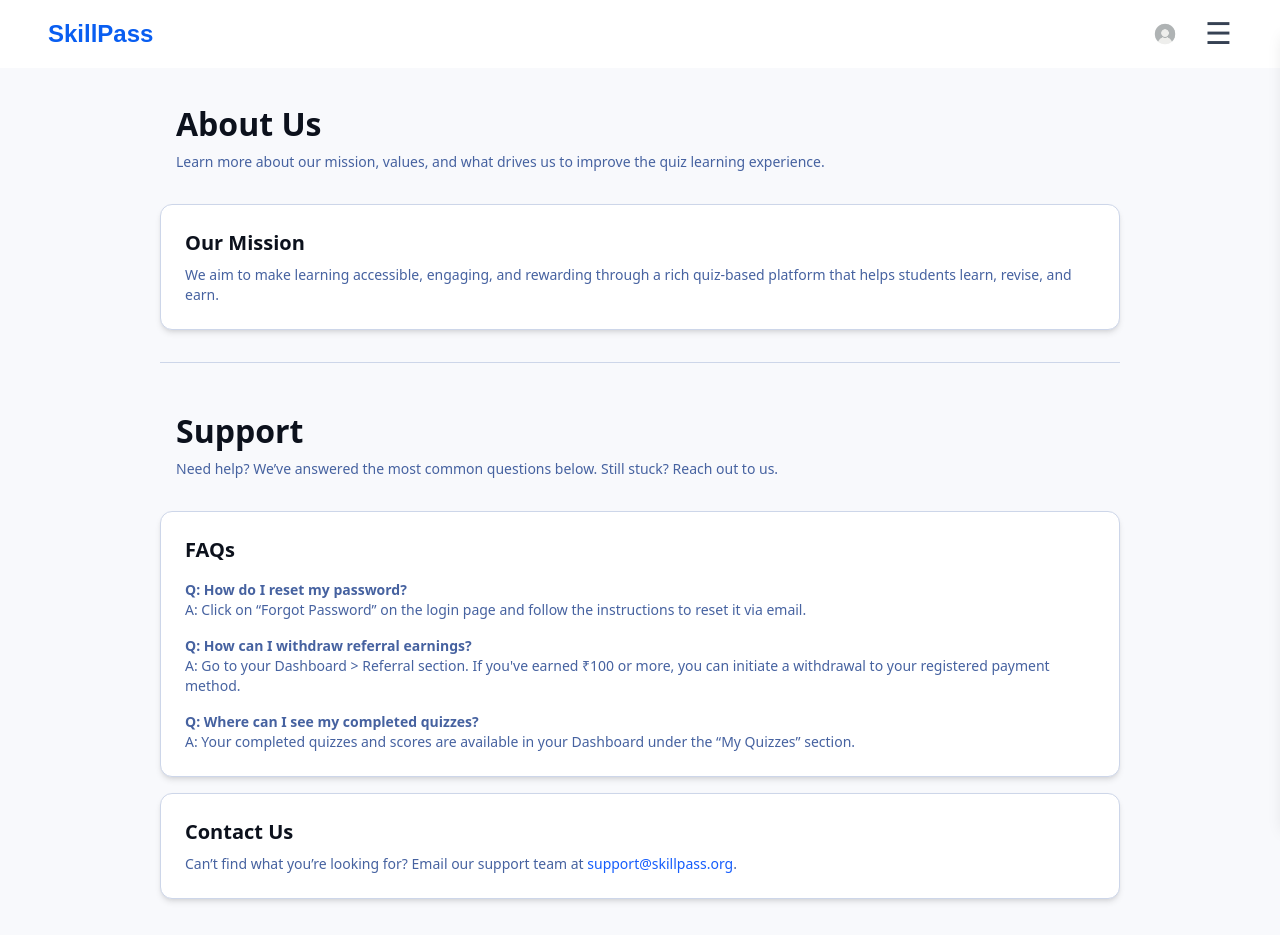
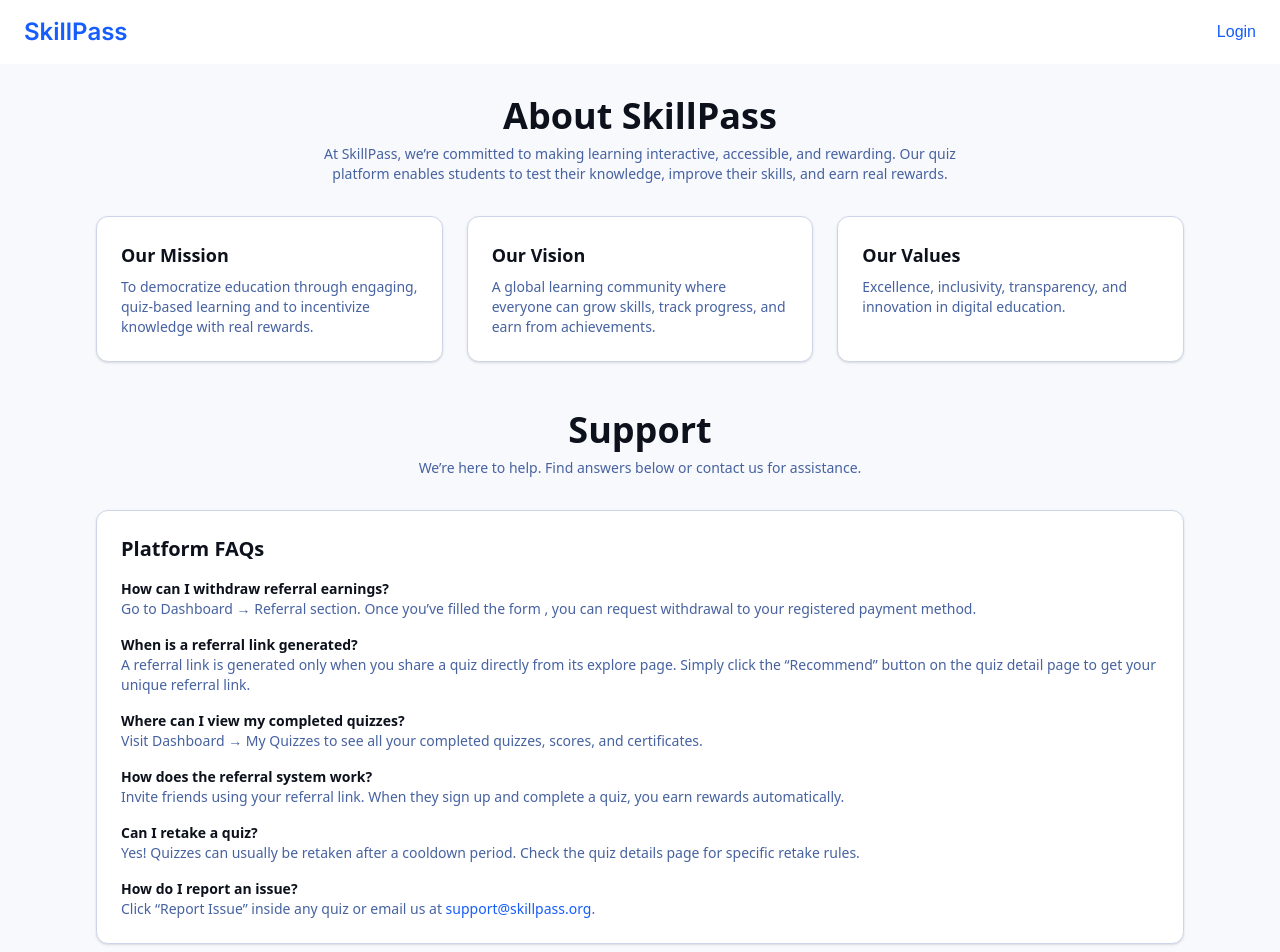
Before and after one commit to gautamabhish/Skillpass, a Next.js app: page /about in a window 1280 px wide. Shown: the top 952 px of the page. Built offline with nearby package versions, Linux system fonts and the light colour scheme.

Commit message:
refactor: Update AboutAndSupportPage layout and content for improved user experience refactor: Replace NavbarLogged with ExploreNavbar in AboutAndSupportPage refactor: Enhance hooks to prevent unnecessary refetching on window focus, reconnect, and mount

```diff
--- a/src/app/about/page.tsx
+++ b/src/app/about/page.tsx
@@ -1,74 +1,117 @@
 'use client';
 
-import NavbarLogged from '@/components/ui/globals/NavbarLogged';
+import Navbar from '@/components/ui/globals/ExploreNavbar';
+// import NavbarLogged from '@/components/ui/globals/NavbarLogged';
+import Link from 'next/link';
 
 const AboutAndSupportPage: React.FC = () => {
   return (
-    <div>
-      <NavbarLogged />
-      <div
-        className="relative flex min-h-screen flex-col bg-[#f8f9fc] overflow-x-hidden"
+    <div className="bg-[#f8f9fc] min-h-screen flex flex-col">
+      <Navbar />
+
+      <main
+        className="flex-1 w-full max-w-6xl mx-auto p-4 sm:p-6 lg:p-8"
         style={{ fontFamily: '"Public Sans", "Noto Sans", sans-serif' }}
       >
-        <div className="px-40 flex justify-center py-5">
-          <div className="max-w-[960px] flex-1">
-            {/* About Section */}
-            <div className="p-4">
-              <h1 className="text-[#0c111c] text-[32px] font-bold leading-tight">About Us</h1>
-              <p className="text-[#4662a0] text-sm mt-2">
-                Learn more about our mission, values, and what drives us to improve the quiz learning experience.
+        {/* ABOUT */}
+        <section className="mb-12">
+          <div className="text-center mb-8">
+            <h1 className="text-3xl sm:text-4xl font-bold text-[#0c111c]">About SkillPass</h1>
+            <p className="text-sm text-[#4662a0] max-w-2xl mx-auto mt-2">
+              At SkillPass, we’re committed to making learning interactive, accessible, and rewarding.
+              Our quiz platform enables students to test their knowledge, improve their skills, and earn real rewards.
             </p>
           </div>
 
-            <div className="bg-white shadow-md rounded-xl p-6 my-4 border border-[#cdd6e9]">
-              <h2 className="text-[#0c111c] text-xl font-semibold mb-2">Our Mission</h2>
+          <div className="grid sm:grid-cols-2 lg:grid-cols-3 gap-6">
+            <div className="bg-white rounded-xl shadow-sm border border-[#cdd6e9] p-6">
+              <h3 className="text-[#0c111c] text-lg font-semibold mb-2">Our Mission</h3>
               <p className="text-[#4662a0] text-sm">
-                We aim to make learning accessible, engaging, and rewarding through a rich quiz-based platform that helps students learn, revise, and earn.
+                To democratize education through engaging, quiz-based learning and to incentivize knowledge with real rewards.
+              </p>
+            </div>
+            <div className="bg-white rounded-xl shadow-sm border border-[#cdd6e9] p-6">
+              <h3 className="text-[#0c111c] text-lg font-semibold mb-2">Our Vision</h3>
+              <p className="text-[#4662a0] text-sm">
+                A global learning community where everyone can grow skills, track progress, and earn from achievements.
+              </p>
+            </div>
+            <div className="bg-white rounded-xl shadow-sm border border-[#cdd6e9] p-6">
+              <h3 className="text-[#0c111c] text-lg font-semibold mb-2">Our Values</h3>
+              <p className="text-[#4662a0] text-sm">
+                Excellence, inclusivity, transparency, and innovation in digital education.
               </p>
             </div>
 
-            {/* Divider */}
-            <div className="border-t border-[#cdd6e9] my-8" />
+          </div>
+        </section>
 
-            {/* Support Section */}
-            <div className="p-4">
-              <h1 className="text-[#0c111c] text-[32px] font-bold leading-tight">Support</h1>
-              <p className="text-[#4662a0] text-sm mt-2">
-                Need help? We’ve answered the most common questions below. Still stuck? Reach out to us.
+        {/* SUPPORT */}
+        <section>
+          <div className="text-center mb-8">
+            <h1 className="text-3xl sm:text-4xl font-bold text-[#0c111c]">Support</h1>
+            <p className="text-sm text-[#4662a0] max-w-2xl mx-auto mt-2">
+              We’re here to help. Find answers below or contact us for assistance.
             </p>
           </div>
 
-            <div className="bg-white shadow-md rounded-xl p-6 my-4 border border-[#cdd6e9]">
-              <h2 className="text-[#0c111c] text-xl font-semibold mb-4">FAQs</h2>
-              <div className="space-y-4 text-[#4662a0] text-sm">
+          <div className="bg-white rounded-xl shadow-sm border border-[#cdd6e9] p-6 mb-6">
+            <h2 className="text-xl font-semibold text-[#0c111c] mb-4">Platform FAQs</h2>
+            <div className="space-y-4 text-sm text-[#4662a0]">
               <div>
-                  <strong>Q: How do I reset my password?</strong>
-                  <p>A: Click on “Forgot Password” on the login page and follow the instructions to reset it via email.</p>
+                <strong className="block text-[#0c111c]">How can I withdraw referral earnings?</strong>
+                <p>Go to Dashboard → Referral section. Once you’ve filled the form , you can request withdrawal to your registered payment method.</p>
+              </div>
+
+               <div>
+    <strong className="block text-[#0c111c]">When is a referral link generated?</strong>
+    <p>
+      A referral link is generated only when you share a quiz directly from its explore page. Simply click the “Recommend” button on the quiz detail page to get your unique referral link.
+    </p>
+  </div>
+
+              <div>
+                <strong className="block text-[#0c111c]">Where can I view my completed quizzes?</strong>
+                <p>Visit Dashboard → My Quizzes to see all your completed quizzes, scores, and certificates.</p>
               </div>
               <div>
-                  <strong>Q: How can I withdraw referral earnings?</strong>
-                  <p>A: Go to your Dashboard &gt; Referral section. If you've earned ₹100 or more, you can initiate a withdrawal to your registered payment method.</p>
+                <strong className="block text-[#0c111c]">How does the referral system work?</strong>
+                <p>Invite friends using your referral link. When they sign up and complete a quiz, you earn rewards automatically.</p>
               </div>
               <div>
-                  <strong>Q: Where can I see my completed quizzes?</strong>
-                  <p>A: Your completed quizzes and scores are available in your Dashboard under the “My Quizzes” section.</p>
+                <strong className="block text-[#0c111c]">Can I retake a quiz?</strong>
+                <p>Yes! Quizzes can usually be retaken after a cooldown period. Check the quiz details page for specific retake rules.</p>
+              </div>
+              <div>
+                <strong className="block text-[#0c111c]">How do I report an issue?</strong>
+                <p>Click “Report Issue” inside any quiz or email us at <a href="mailto:support@skillpass.org" className="text-blue-600 hover:underline">support@skillpass.org</a>.</p>
               </div>
             </div>
           </div>
 
-            <div className="bg-white shadow-md rounded-xl p-6 my-4 border border-[#cdd6e9]">
-              <h2 className="text-[#0c111c] text-xl font-semibold mb-2">Contact Us</h2>
-              <p className="text-[#4662a0] text-sm">
-                Can’t find what you’re looking for? Email our support team at{' '}
-                <a className="text-blue-600 hover:underline" href="mailto:support@yourapp.com">
-                  support@skillpass.org
+          <div className="bg-white rounded-xl shadow-sm border border-[#cdd6e9] p-6 text-center">
+            <h2 className="text-xl font-semibold text-[#0c111c] mb-2">Contact Us</h2>
+            <p className="text-sm text-[#4662a0] mb-4">
+              Can’t find your answer? We’d love to help.
+            </p>
+            <a
+              href="mailto:support@skillpass.org"
+              className="inline-block rounded-full bg-[#155efc] text-white font-semibold text-sm px-5 py-2 hover:bg-[#0d47a1] transition"
+            >
+              Email Support
             </a>
-                .
-              </p>
           </div>
+        </section>
+
+        {/* Call to Action */}
+        <div className="flex justify-center mt-8">
+          <Link href="/explore">
+            <button className="rounded-full h-10 px-4 bg-[#155efc] text-white text-sm font-bold hover:bg-[#0d47a1] transition">
+              Explore Quizzes
+            </button>
+          </Link>
         </div>
-        </div>
-      </div>
+      </main>
     </div>
   );
 };
--- a/src/components/ui/globals/NavbarLogged.tsx
+++ b/src/components/ui/globals/NavbarLogged.tsx
@@ -6,6 +6,7 @@ import HamburgerMenu from './Hamburger';
 import { uploadProfileImage } from '@/lib/uploadProfilePic';
 import { useDashboard } from '@/hooks/useDashbaord';
 import Image from 'next/image';
+import Link from 'next/link';
 const CLOUD_NAME = process.env.NEXT_PUBLIC_CLOUD_NAME;
 
 const NavbarLogged = () => {
@@ -14,12 +15,12 @@ const NavbarLogged = () => {
   const user = useAppSelector((state) => state.user);
 
   const [avatarUrl, setAvatarUrl] = useState<string>(data?.profilePic ||'/user.jpg');
+useEffect(() => {
+  if (data?.profilePic) {
+    setAvatarUrl(data.profilePic);
+  }
+}, [data?.profilePic]);
 
-  // useEffect(() => {
-  //   if (data?.proflePic) {
-  //     setAvatarUrl(data.proflePic);
-  //   }
-  // }, [data]);
 
   const handleFileChange = async (e: React.ChangeEvent<HTMLInputElement>) => {
     const file = e.target.files?.[0];
@@ -38,7 +39,7 @@ const NavbarLogged = () => {
       {/* Branding */}
       <div className="ml-8 text-2xl flex gap-4 font-bold text-[#095ef1]">
         {/* <img src="/globe.png" className="h-12 w-12 object-cover  grayscale-100 "  alt="Logo" /> */}
-        <div>SkillPass</div>
+        <Link href="/">SkillPass</Link>
       </div>
 
       {/* Right Side */}
--- a/src/hooks/useCerificateFetch.ts
+++ b/src/hooks/useCerificateFetch.ts
@@ -17,5 +17,8 @@ export const useCertificateFetch = (certificateId:string) => {
     },
     enabled: !!certificateId, // prevents running query until certificateId exists
     staleTime: 1000 * 60 * 5, // optional: 5 min cache
+     refetchOnWindowFocus: false, // No refetch on window focus
+    refetchOnReconnect: false,      // No refetch on network reconnect
+    refetchOnMount: false,          // No refetch on remount
   });
 };
--- a/src/hooks/useDashbaord.ts
+++ b/src/hooks/useDashbaord.ts
@@ -17,5 +17,8 @@ export const useDashboard = () => {
     },
     enabled: !!userId, // prevents running query until userId exists
     staleTime: 1000 * 60 * 5, // optional: 5 min cache
+     refetchOnWindowFocus: false, // No refetch on window focus
+    refetchOnReconnect: false,      // No refetch on network reconnect
+    refetchOnMount: false,          // No refetch on remount
   });
 };
--- a/src/hooks/useExplore.ts
+++ b/src/hooks/useExplore.ts
@@ -19,5 +19,8 @@ export const useExplore = () => {
     },
     // enabled: userId, // prevents running query until userId exists
     staleTime: 1000 * 60 * 5, // optional: 5 min cache
+     refetchOnWindowFocus: false, // No refetch on window focus
+    refetchOnReconnect: false,      // No refetch on network reconnect
+    refetchOnMount: false,          // No refetch on remount
   });
 };
--- a/src/hooks/useFetchQuizPaid.ts
+++ b/src/hooks/useFetchQuizPaid.ts
@@ -16,5 +16,8 @@ export const useFetchQuizPaid = (id:string) => {
     },
     enabled: !!id,
     staleTime: 1000 * 60 * 5,
+     refetchOnWindowFocus: false, // No refetch on window focus
+    refetchOnReconnect: false,      // No refetch on network reconnect
+    refetchOnMount: false,          // No refetch on remount
   });
 };
--- a/src/hooks/useGetCreations.ts
+++ b/src/hooks/useGetCreations.ts
@@ -1,4 +1,3 @@
-
 import axios from 'axios';
 import { useQuery } from '@tanstack/react-query';
 
@@ -6,12 +5,14 @@ export const useGetCreations = () => {
   return useQuery({
     queryKey: ['creations', 'create-quiz'],
     queryFn: async () => {
-        const res = await axios.get(`${process.env.NEXT_PUBLIC_BACKEND_URL}/api/users/auth/get-creations`, {
-          withCredentials: true,
-        });
-        return res.data;
-      },
-    enabled: true, // Don't auto-run on mount
-    staleTime: 1000 * 60 * 5, // 5 minutes
+      const res = await axios.get(`${process.env.NEXT_PUBLIC_BACKEND_URL}/api/users/auth/get-creations`, {
+        withCredentials: true,
+      });
+      return res.data;
+    },
+    staleTime: 1000 * 60 * 7,       // 5 minutes
+    refetchOnWindowFocus: false, // No refetch on window focus
+    refetchOnReconnect: false,      // No refetch on network reconnect
+    refetchOnMount: false,          // No refetch on remount
   });
 };
--- a/src/hooks/useQuizTagFetch.ts
+++ b/src/hooks/useQuizTagFetch.ts
@@ -13,5 +13,8 @@ export const useQuizTagFetch = (tag: string) => {
     },
     enabled: false, //  Don't auto-run on mount
     staleTime: 1000 * 60 * 5,
+     refetchOnWindowFocus: false, // No refetch on window focus
+    refetchOnReconnect: false,      // No refetch on network reconnect
+    refetchOnMount: false,          // No refetch on remount
   });
 };
--- a/src/hooks/useQuizTitleFetch.ts
+++ b/src/hooks/useQuizTitleFetch.ts
@@ -13,5 +13,8 @@ export const useQuizTitleFetch = (title: string) => {
     },
     enabled: false, //  Don't auto-run on mount
     staleTime: 1000 * 60 * 5,
+     refetchOnWindowFocus: false, // No refetch on window focus
+    refetchOnReconnect: false,      // No refetch on network reconnect
+    refetchOnMount: false,          // No refetch on remount
   });
 };
--- a/src/hooks/useReferral.ts
+++ b/src/hooks/useReferral.ts
@@ -17,5 +17,8 @@ export const useReferral = () => {
     },
     enabled: true, //  Don't auto-run on mount
     staleTime:1000*5*60,
+     refetchOnWindowFocus: false, // No refetch on window focus
+    refetchOnReconnect: false,      // No refetch on network reconnect
+    refetchOnMount: false,          // No refetch on remount
   });
 };
--- a/src/hooks/usefetchQuiz.ts
+++ b/src/hooks/usefetchQuiz.ts
@@ -16,5 +16,8 @@ export const useFetchQuiz = (id:string) => {
     },
     enabled: !!id, // prevents running query until id exists
     staleTime:  1000*60*5,
+     refetchOnWindowFocus: false, // No refetch on window focus
+    refetchOnReconnect: false,      // No refetch on network reconnect
+    refetchOnMount: false,          // No refetch on remount
   });
 };
```
Lines whose indentation alone changed are shown as unchanged.
